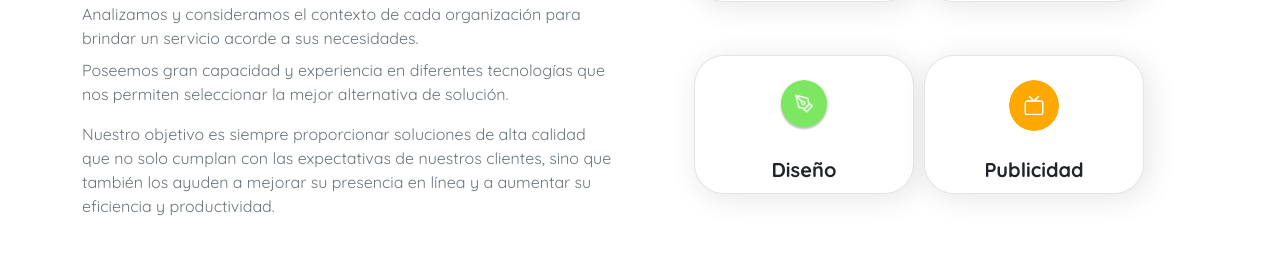
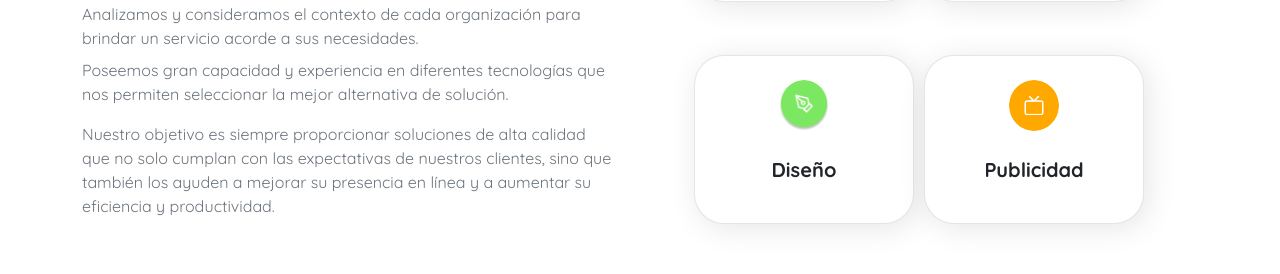
Before and after one commit to mesequeira/argentum-innovations, a React (Vite) app: page / in a window 1280 px wide. Shown: the part 2222-2496 px from the top of the page. Built offline with nearby package versions, Linux system fonts and the light colour scheme.

Commit message:
Fix height

```diff
--- a/src/components/layout/body/our-services/layout-body-services-styles.css
+++ b/src/components/layout/body/our-services/layout-body-services-styles.css
@@ -30,6 +30,7 @@
 .box-service {
     width: 100%;
     height: 100%;
+    min-height: 168.5px;
     background: #FFFFFF;
     border: 1px solid rgba(0, 0, 0, 0.1);
     box-shadow: 4px 4px 30px rgba(0, 0, 0, 0.1);
```
